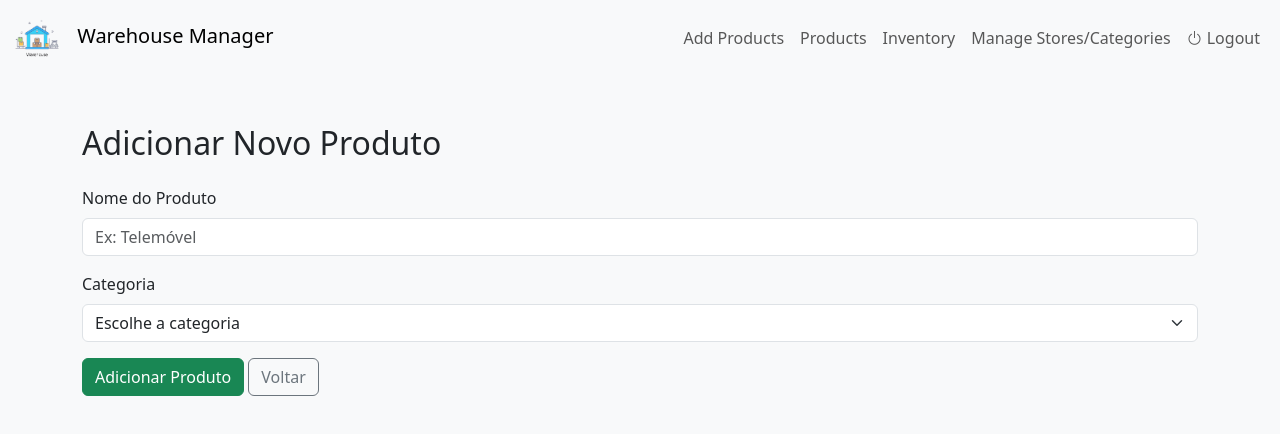
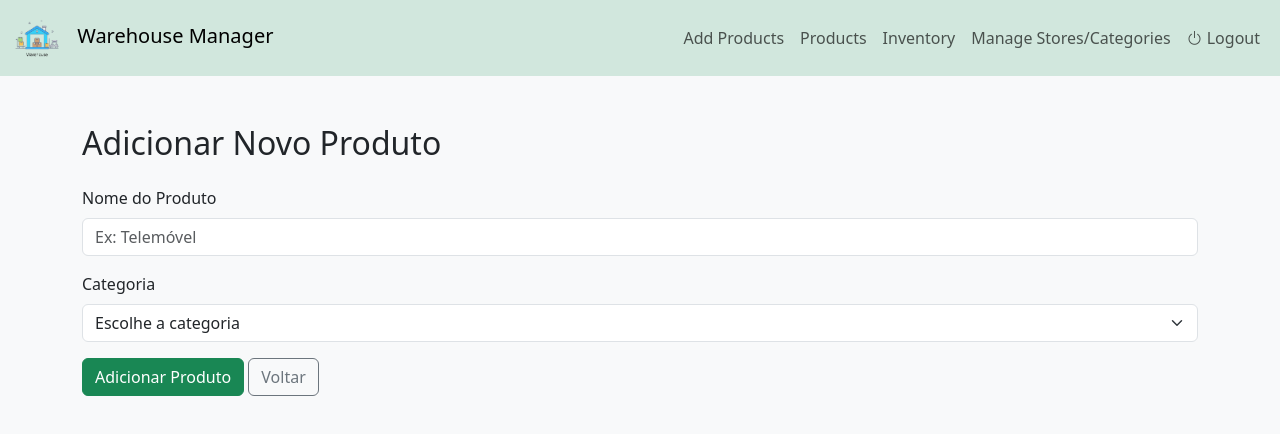
Before and after one commit to MK-Dragon/Projecto_UC605, a website: page web_site/public/pages/add_product.html in a window 1280 px wide. Drawn offline with nearby package versions, Linux system fonts and the light colour scheme; no server answers.

Commit message:
update à navbar passei para verde para condizer com a pagina login

```diff
--- a/web_site/public/pages/add_product.html
+++ b/web_site/public/pages/add_product.html
@@ -9,7 +9,7 @@
   <link rel="stylesheet" href="https://cdn.jsdelivr.net/npm/bootstrap-icons@1.13.1/font/bootstrap-icons.min.css">
 </head>
 <body class="bg-light">
-  <nav class="navbar navbar-expand-lg bg-body-tertiary">
+  <nav class="navbar navbar-expand-lg bg-success-subtle">
     <div class="container-fluid">
       <a class="navbar-brand" href="/home">
           <img src="../img/logo.png" alt="Warehouse Logo" style="object-fit: contain; height: 50px; margin-right: 10px; vertical-align: middle;">
```
Also changed, not shown: web_site/public/pages/index.html (+1 -1 lines), web_site/public/pages/inventory.html (+1 -1 lines), web_site/public/pages/manage_stores_cat.html (+1 -1 lines), web_site/public/pages/products.html (+1 -1 lines).
